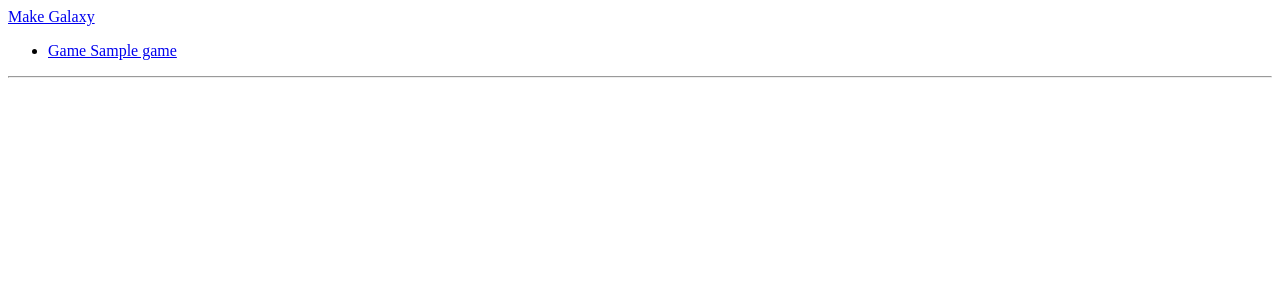
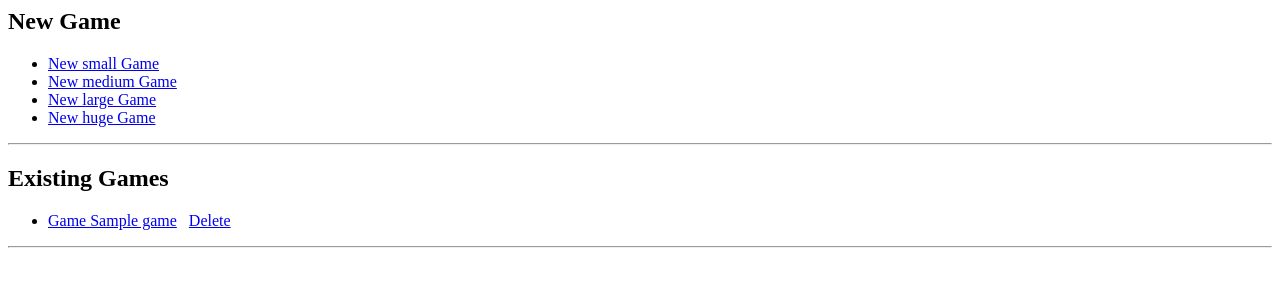
Before and after one commit to dwagon/pymoo, a Django app: page / in a window 1280 px wide. Shown: the top 300 px of the page. Run offline with Django 3.2, Linux system fonts and the light colour scheme; data comes from the database, SQL or seed files in the repository; tables that the repository leaves empty hold one stand-in row (values such as "Sample post"); parts of the project's set-up code (start-up, migrations or seed data) failed here and were passed over.

Commit message:
Code for game sizes

```diff
--- a/moo/game/urls.py
+++ b/moo/game/urls.py
@@ -1,11 +1,12 @@
 from django.conf.urls import patterns, url
 
-from .views import makeGalaxy, details
+from .views import new, details, delete
 
 urlpatterns = patterns(
     '',
     url(r'^details/(?P<game_id>\d+)$', details, name='gameDetails'),
-    url(r'^new$', makeGalaxy, name='makeGalaxy'),
+    url(r'^delete/(?P<game_id>\d+)$', delete, name='gameDelete'),
+    url(r'^new/(?P<size>\w+)$', new, name='gameNew'),
 )
 
 # EOF
--- a/moo/moo/templates/base/index.html
+++ b/moo/moo/templates/base/index.html
@@ -1,9 +1,18 @@
 <html>
-<a href="{% url 'makeGalaxy' %}">Make Galaxy</a>
+<body>
+<h2>New Game</h2>
 <ul>
-{% for game in games %}
-<li> <a href="{% url 'gameDetails' game.id %}">{{game}}</a>
-{% endfor %}
+    {% for gs in sizes %}
+        <li> <a href="{% url 'gameNew' gs.name %}">New {{gs.name}} Game</a>
+    {% endfor %}
 </ul>
 <hr>
+<h2>Existing Games</h2>
+<ul>
+    {% for game in games %}
+        <li> <a href="{% url 'gameDetails' game.id %}">{{game}}</a> &nbsp; <a href="{% url 'gameDelete' game.id %}">Delete</a>
+    {% endfor %}
+</ul>
+<hr>
+</body>
 </html>
--- a/moo/moo/views.py
+++ b/moo/moo/views.py
@@ -1,11 +1,10 @@
 from django.shortcuts import render
-from game.models import Game
-
-import sys
+from game.models import Game, GameSize
 
 
 def index(request):
     games = Game.objects.all()
-    return render(request, 'base/index.html', {'games': games})
+    gamesizes = GameSize.objects.all()
+    return render(request, 'base/index.html', {'games': games, 'sizes': gamesizes})
 
 # EOF
```
Also changed, not shown: moo/game/views.py (+13 -4 lines).
